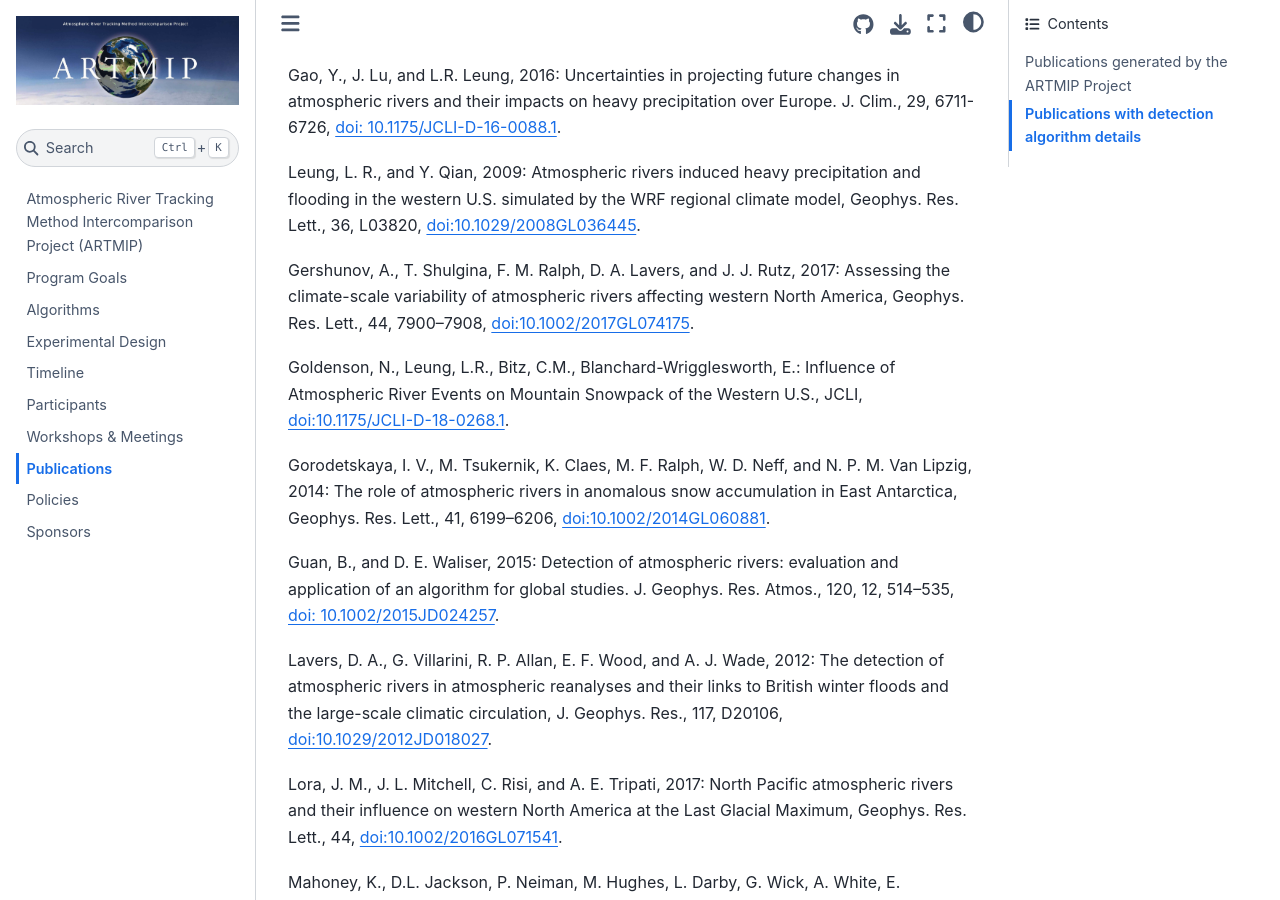
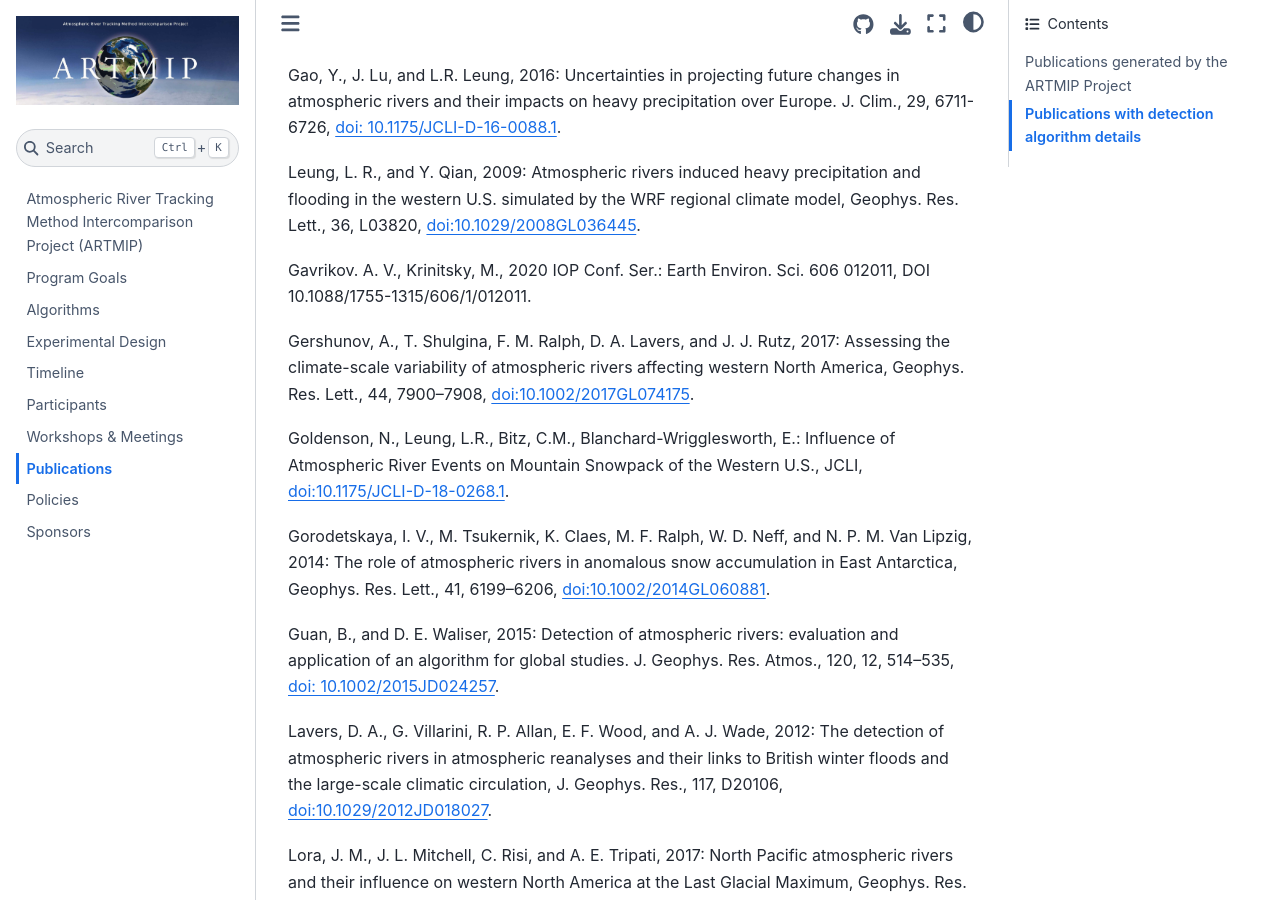
Before and after one commit to NCAR/ARTMIP, a Jupyter Book: the page built from book/publications.md, in a window 1280 px wide and 900 px high, scrolled down 4311 px. Built offline with Jupyter Book 1.0.4 settings and Sphinx 7.4.7 and the Sphinx Book theme 1.1.4, drawn with Linux system fonts in a browser that asks for light colours.

Commit message:
Update publications.md

```diff
--- a/book/publications.md
+++ b/book/publications.md
@@ -82,6 +82,8 @@
 
 Leung, L. R., and Y. Qian, 2009: Atmospheric rivers induced heavy precipitation and flooding in the western U.S. simulated by the WRF regional climate model, Geophys. Res. Lett., 36, L03820, [doi:10.1029/2008GL036445](https://doi.org/10.1029/2008GL036445).
 
+Gavrikov. A. V.,  Krinitsky, M., 2020 IOP Conf. Ser.: Earth Environ. Sci. 606 012011, DOI 10.1088/1755-1315/606/1/012011.
+
 Gershunov, A., T. Shulgina, F. M. Ralph, D. A. Lavers, and J. J. Rutz, 2017: Assessing the climate-scale variability of atmospheric rivers affecting western North America, Geophys. Res. Lett., 44, 7900–7908, [doi:10.1002/2017GL074175](https://doi.org/10.1002/2017GL074175).
 
 Goldenson, N., Leung, L.R., Bitz, C.M., Blanchard-Wrigglesworth, E.: Influence of Atmospheric River Events on Mountain Snowpack of the Western U.S., JCLI, [doi:10.1175/JCLI-D-18-0268.1](https://doi.org/10.1175/JCLI-D-18-0268.1).
```
